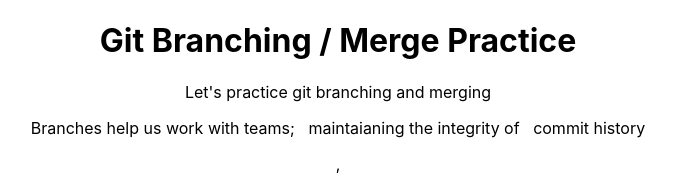
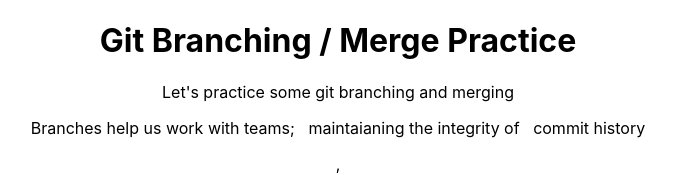
Before and after one commit to senaitesfazgi/react-git-practice, a React (Create React App) app: page / in a window 1280 px wide. Shown: the top 175 px of the page, without its empty margins (302-978 px from the left). Built offline with nearby package versions, Linux system fonts and the light colour scheme.

Commit message:
Update some app component changes

```diff
--- a/src/App.js
+++ b/src/App.js
@@ -7,7 +7,7 @@ function App() {
   return (
     <div className="App">
       <h1>Git Branching / Merge Practice</h1>
-      <p>Let's practice git branching and merging</p>
+      <p>Let's practice some git branching and merging</p>
       <About/>,
     </div>
 
```
